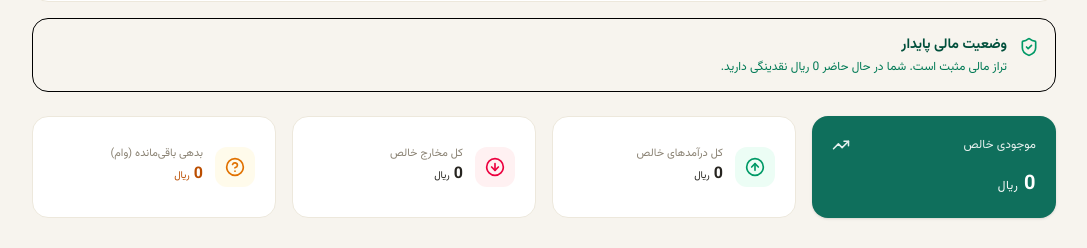
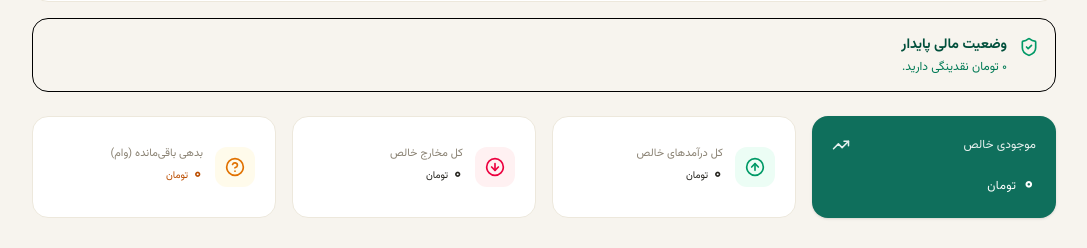
Before and after one commit to parsaasadzadeh/Sablo-Web, a Next.js app: page /dashboard in a window 1280 px wide. Shown: the part 339-587 px from the top of the page, without its empty margins (96-1183 px from the left). Built offline with nearby package versions, Linux system fonts and the light colour scheme; no server answers; sample sign-in values are in the browser's storage.

Commit message:
Update StatsGrid.js

```diff
--- a/src/components/dashboard/StatsGrid.js
+++ b/src/components/dashboard/StatsGrid.js
@@ -1,19 +1,22 @@
 "use client";
 import { TrendingUp, ArrowUpCircle, ArrowDownCircle, HelpCircle, AlertTriangle, ShieldCheck } from "lucide-react";
+import { useCurrency } from "@/context/currencyContext";
 
 export default function StatsGrid({ summary }) {
+  const { display, unit } = useCurrency();
   const isNegative = summary.cashBalance < 0;
 
   return (
     <>
-      {/* سیستم هوشمند هشدار تراز بودجه */}
       <div className={`mb-6 border rounded-2xl p-4 flex gap-3 items-start transition-all duration-300`}>
         {isNegative ? (
           <>
             <AlertTriangle className="text-amber-600 shrink-0 mt-0.5" size={20} />
             <div>
               <h4 className="text-sm font-bold text-amber-900">تراز مالی منفی است!</h4>
-              <p className="text-xs text-amber-700 mt-1 leading-5">شما {Math.abs(summary.cashBalance).toLocaleString()} ریال کسری بودجه دارید. مجموع مخارج شما از درآمدهایتان پیشی گرفته است.</p>
+              <p className="text-xs text-amber-700 mt-1 leading-5">
+                {display(Math.abs(summary.cashBalance))} {unit} کسری بودجه دارید.
+              </p>
             </div>
           </>
         ) : (
@@ -21,21 +24,23 @@ export default function StatsGrid({ summary }) {
             <ShieldCheck className="text-emerald-600 shrink-0 mt-0.5" size={20} />
             <div>
               <h4 className="text-sm font-bold text-emerald-900">وضعیت مالی پایدار</h4>
-              <p className="text-xs text-emerald-700 mt-1">تراز مالی مثبت است. شما در حال حاضر {summary.cashBalance.toLocaleString()} ریال نقدینگی دارید.</p>
+              <p className="text-xs text-emerald-700 mt-1">
+                {display(summary.cashBalance)} {unit} نقدینگی دارید.
+              </p>
             </div>
           </>
         )}
       </div>
 
-      {/* شبکه کارت‌های شاخص‌های مالی */}
       <div className="grid grid-cols-1 md:grid-cols-4 gap-4 mb-8">
-        <div className={`text-white p-5 rounded-2xl shadow-sm transition-colors ${!isNegative ? 'bg-[#0F6F5C]' : 'bg-rose-700'}`}>
+        <div className={`text-white p-5 rounded-2xl shadow-sm transition-colors ${!isNegative ? "bg-[#0F6F5C]" : "bg-rose-700"}`}>
           <div className="flex items-center justify-between mb-4">
             <span className="text-xs opacity-90">موجودی خالص</span>
             <TrendingUp size={18} className="opacity-90" />
           </div>
           <h2 className="text-xl font-bold tracking-wide tabular">
-            {summary.cashBalance.toLocaleString()} <span className="text-xs font-normal">ریال</span>
+            {display(summary.cashBalance)}{" "}
+            <span className="text-xs font-normal">{unit}</span>
           </h2>
         </div>
 
@@ -46,7 +51,8 @@ export default function StatsGrid({ summary }) {
           <div>
             <span className="text-[11px] text-[#8A8273] block">کل درآمدهای خالص</span>
             <span className="text-base font-bold text-[#26241F] tabular">
-              {summary.totalIncome.toLocaleString()} <span className="text-[10px] font-normal">ریال</span>
+              {display(summary.totalIncome)}{" "}
+              <span className="text-[10px] font-normal">{unit}</span>
             </span>
           </div>
         </div>
@@ -58,7 +64,8 @@ export default function StatsGrid({ summary }) {
           <div>
             <span className="text-[11px] text-[#8A8273] block">کل مخارج خالص</span>
             <span className="text-base font-bold text-[#26241F] tabular">
-              {summary.totalExpense.toLocaleString()} <span className="text-[10px] font-normal">ریال</span>
+              {display(summary.totalExpense)}{" "}
+              <span className="text-[10px] font-normal">{unit}</span>
             </span>
           </div>
         </div>
@@ -70,7 +77,8 @@ export default function StatsGrid({ summary }) {
           <div>
             <span className="text-[11px] text-[#8A8273] block">بدهی باقی‌مانده (وام)</span>
             <span className="text-base font-bold text-amber-700 tabular">
-              {summary.activeDebt.toLocaleString()} <span className="text-[10px] font-normal">ریال</span>
+              {display(summary.activeDebt)}{" "}
+              <span className="text-[10px] font-normal">{unit}</span>
             </span>
           </div>
         </div>
```
